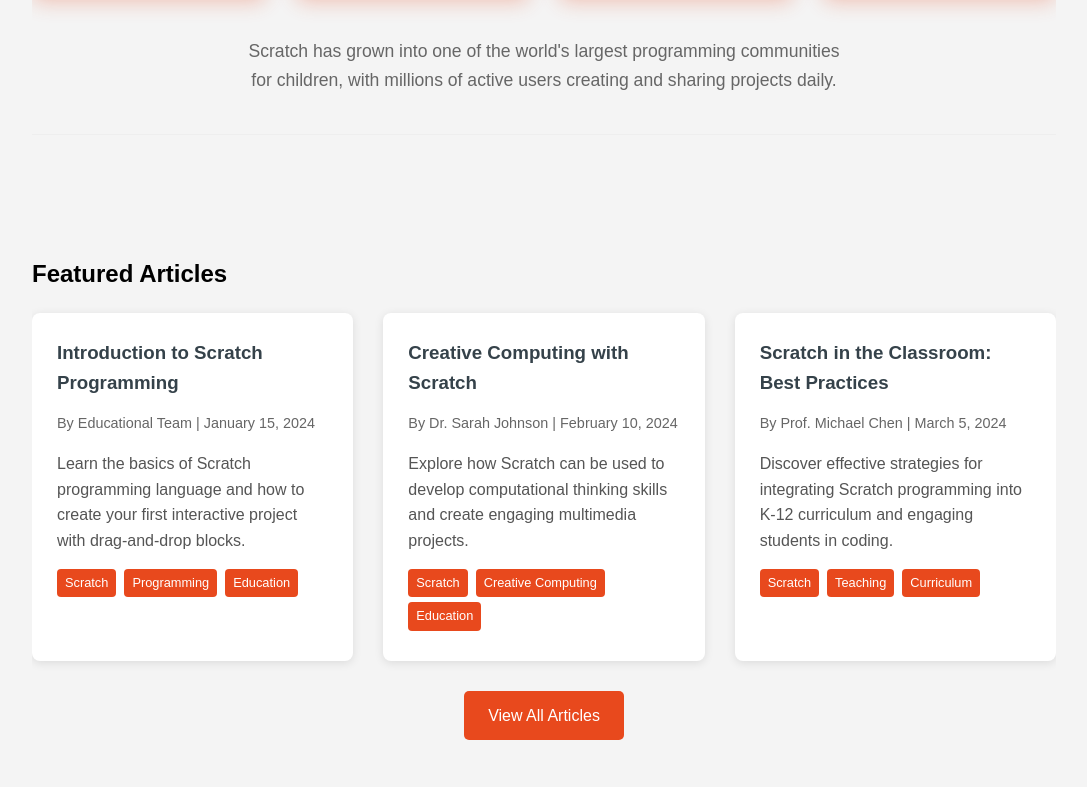
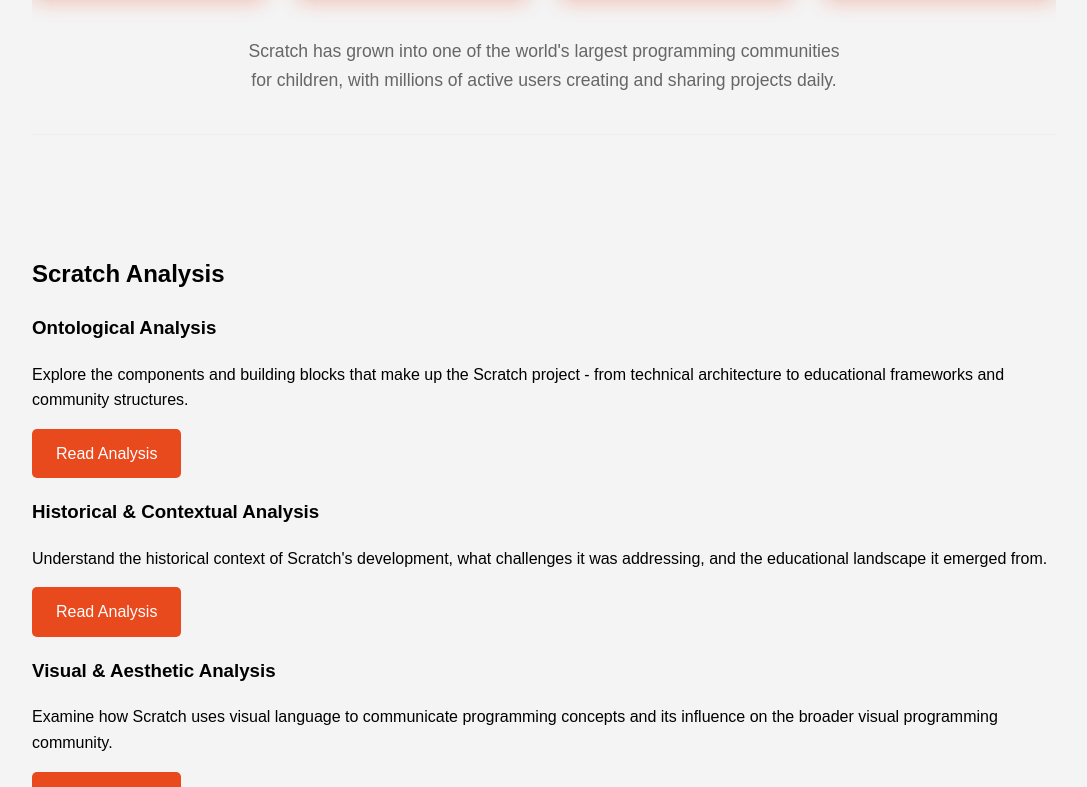
Before and after one commit to Mintherbi/Scratch-Precedent-Study, a website: page index.html in a window 1280 px wide. Shown: the part 2013-2800 px from the top of the page, without its empty margins (96-1183 px from the left). Drawn offline with Linux system fonts and the light colour scheme.

Commit message:
Analysis

```diff
--- a/index.html
+++ b/index.html
@@ -14,6 +14,7 @@
                 <li><a href="#about-scratch">About Scratch</a></li>
                 <li><a href="#people">People</a></li>
                 <li><a href="#statistics">Statistics</a></li>
+                <li><a href="#analysis">Analysis</a></li>
                 <li><a href="src/articles/index.html">Articles</a></li>
             </ul>
         </nav>
@@ -102,6 +103,30 @@
             </div>
         </section>
 
+        <!-- Analysis Section -->
+        <section id="analysis" class="section">
+            <h2>Scratch Analysis</h2>
+            <div class="analysis-grid">
+                <div class="analysis-card">
+                    <h3>Ontological Analysis</h3>
+                    <p>Explore the components and building blocks that make up the Scratch project - from technical architecture to educational frameworks and community structures.</p>
+                    <a href="src/analysis/ontological-analysis.html" class="btn">Read Analysis</a>
+                </div>
+
+                <div class="analysis-card">
+                    <h3>Historical & Contextual Analysis</h3>
+                    <p>Understand the historical context of Scratch's development, what challenges it was addressing, and the educational landscape it emerged from.</p>
+                    <a href="src/analysis/historical-analysis.html" class="btn">Read Analysis</a>
+                </div>
+
+                <div class="analysis-card">
+                    <h3>Visual & Aesthetic Analysis</h3>
+                    <p>Examine how Scratch uses visual language to communicate programming concepts and its influence on the broader visual programming community.</p>
+                    <a href="src/analysis/visual-analysis.html" class="btn">Read Analysis</a>
+                </div>
+            </div>
+        </section>
+
         <!-- Articles Section -->
         <section id="articles" class="section">
             <h2>Featured Articles</h2>
```
